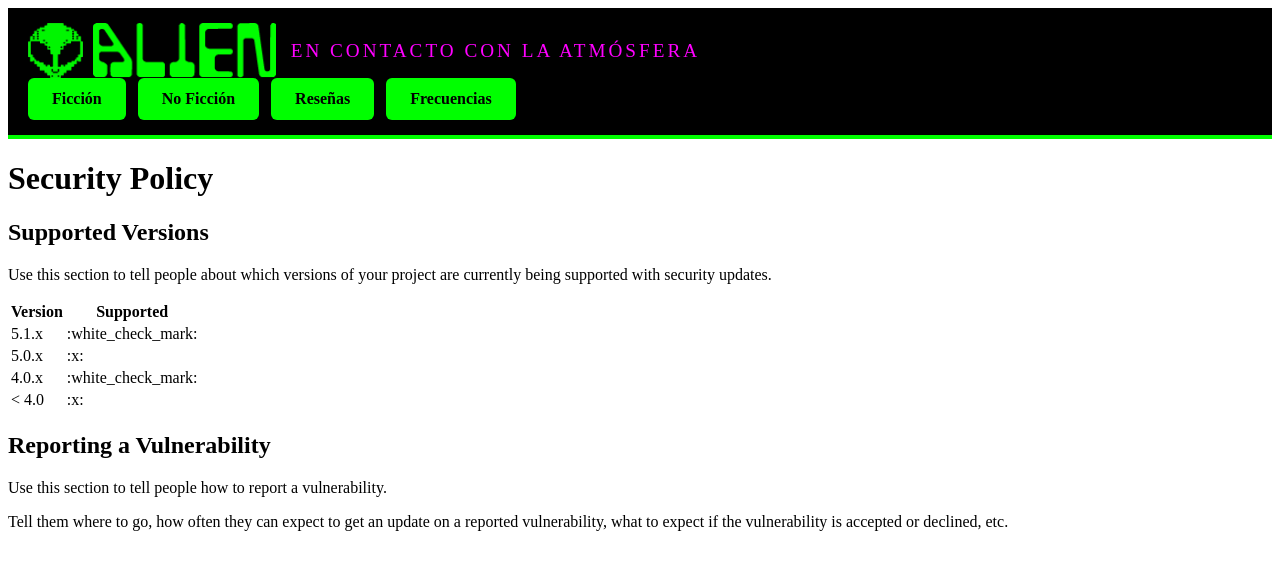
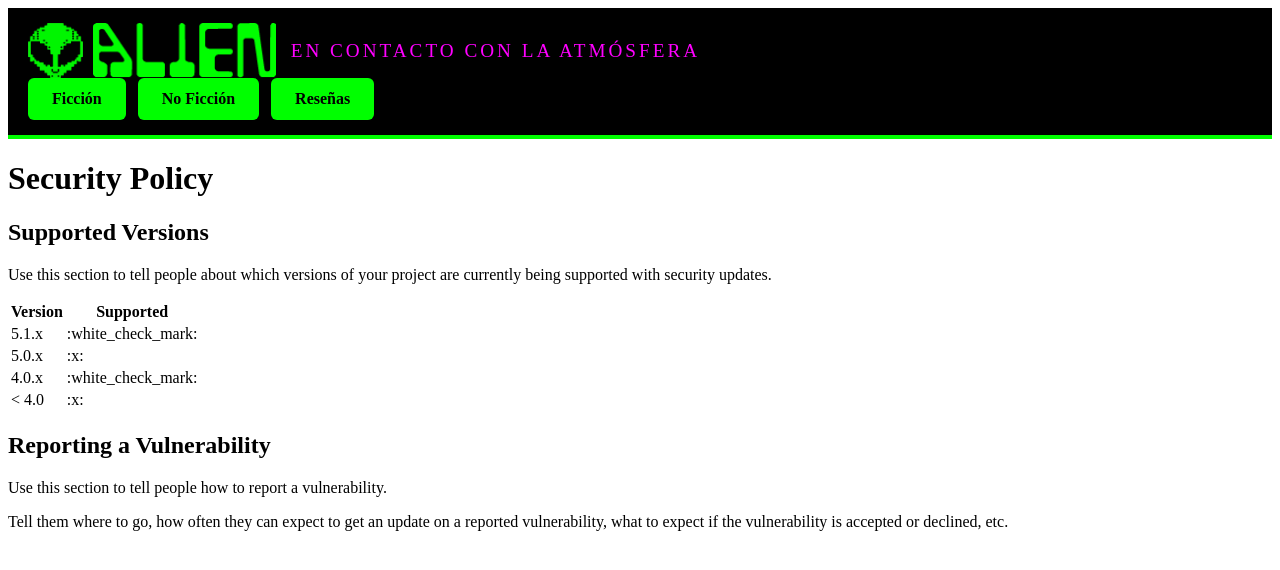
Before and after one commit to alienrevista-nave/Alien-Revista-2.0, a Jekyll site: the page built from SECURITY.md, in a window 1280 px wide. Shown: the top 570 px of the page. Built offline with Jekyll 4.4.1, drawn with Linux system fonts in a browser that asks for light colours; our own code applies the rules of GitHub Pages for plain Markdown files.

Commit message:
Update default.html

```diff
--- a/_layouts/default.html
+++ b/_layouts/default.html
@@ -18,19 +18,18 @@
         <div class="tagline">EN CONTACTO CON LA ATMÓSFERA</div>
       </div>
 
-      <!-- Ovni menú (solo móvil) -->
+      <!-- Ovni menú -->
       <input type="checkbox" id="menu-toggle" class="menu-toggle">
       <label for="menu-toggle" class="hamburger">
         <img src="{{ '/assets/ufo.png' | relative_url }}" alt="Menú" class="ufo-icon">
       </label>
     </div>
 
-    <!-- Navegación -->
+    <!-- Navegación (sin Frecuencias) -->
     <nav class="nav">
       <a href="#" class="nav-btn">Ficción</a>
       <a href="#" class="nav-btn">No Ficción</a>
       <a href="#" class="nav-btn">Reseñas</a>
-      <a href="/frecuencias/" class="nav-btn">Frecuencias</a>
     </nav>
   </header>
 
```
